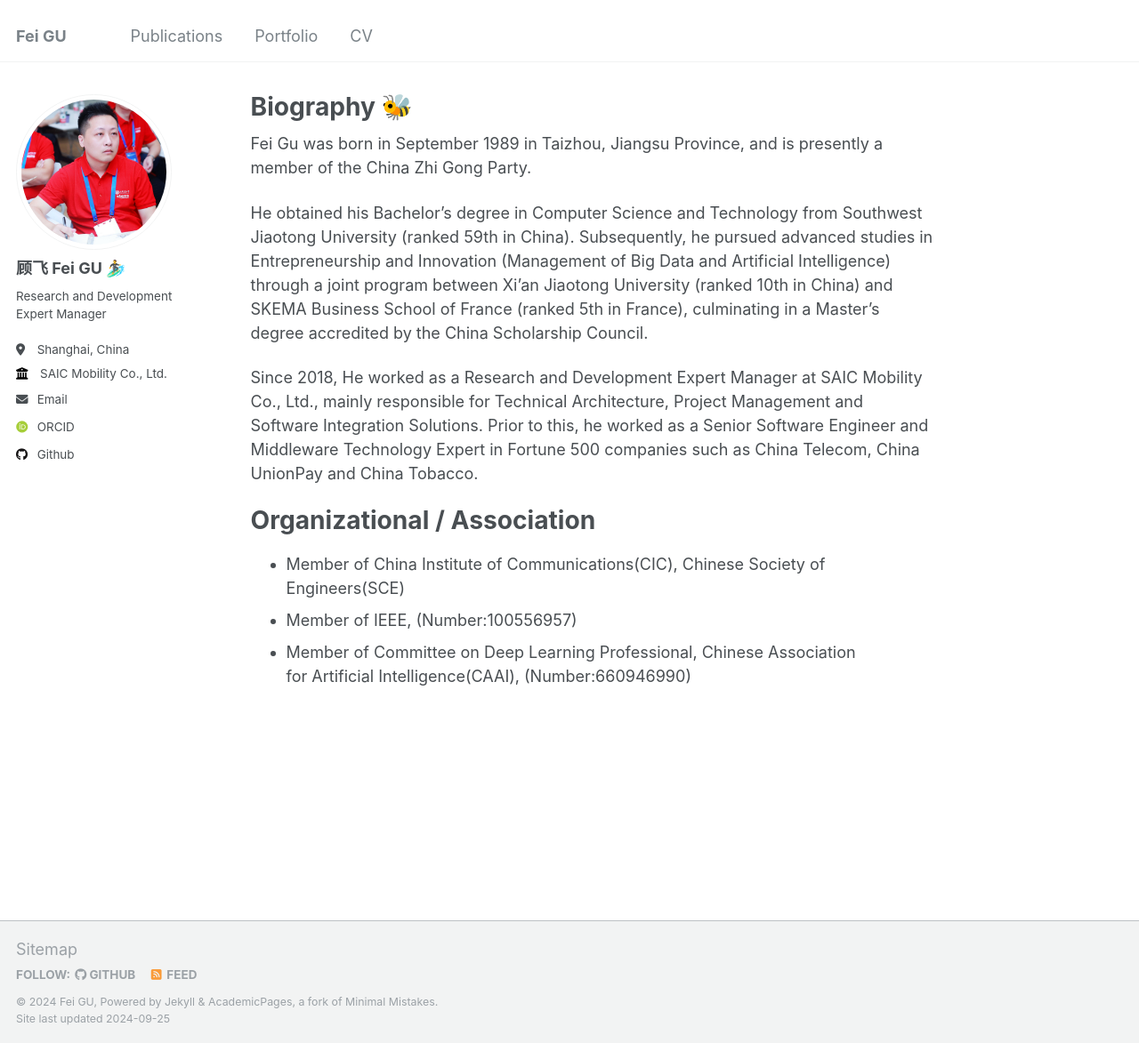
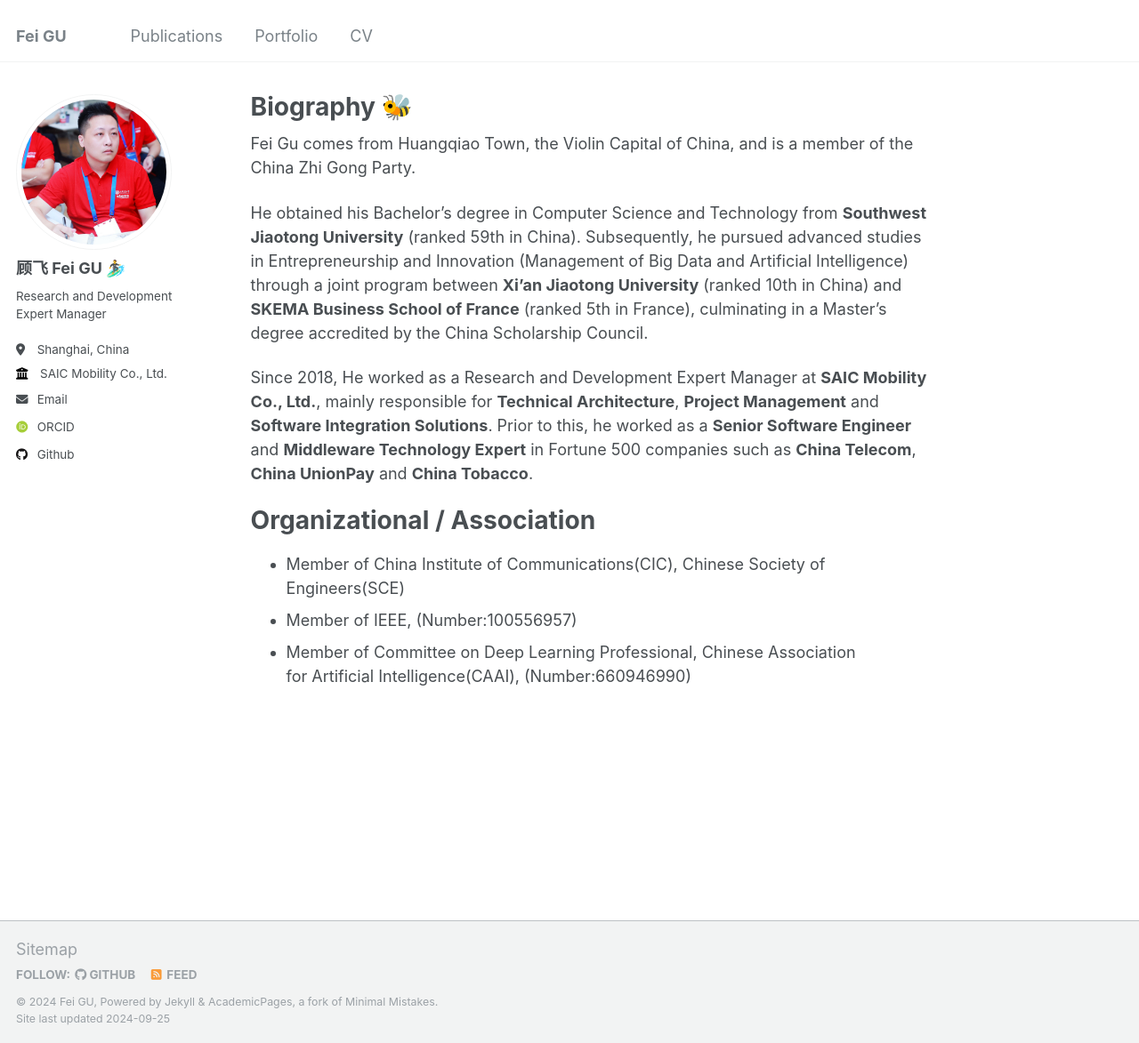
Before and after one commit to rongmax-gufei/rongmax-gufei.github.io, a Jekyll site: the page built from _pages/about.md, in a window 1280 px wide and 1173 px high. Shown: the whole window at 89% size. Built offline with Jekyll 4.4.1, drawn with Linux system fonts in a browser that asks for light colours; some web fonts are replaced.

Commit message:
Update about.md

```diff
--- a/_pages/about.md
+++ b/_pages/about.md
@@ -7,11 +7,11 @@ redirect_from:
   - /about.html
 ---
 
-Fei Gu was born in September 1989 in Taizhou, Jiangsu Province, and is presently a member of the China Zhi Gong Party.
+Fei Gu comes from Huangqiao Town, the Violin Capital of China, and is a member of the China Zhi Gong Party.
 
-He obtained his Bachelor's degree in Computer Science and Technology from Southwest Jiaotong University (ranked 59th in China). Subsequently, he pursued advanced studies in Entrepreneurship and Innovation (Management of Big Data and Artificial Intelligence) through a joint program between Xi'an Jiaotong University (ranked 10th in China) and SKEMA Business School of France (ranked 5th in France), culminating in a Master's degree accredited by the China Scholarship Council.
+He obtained his Bachelor's degree in Computer Science and Technology from **Southwest Jiaotong University** (ranked 59th in China). Subsequently, he pursued advanced studies in Entrepreneurship and Innovation (Management of Big Data and Artificial Intelligence) through a joint program between **Xi'an Jiaotong University** (ranked 10th in China) and **SKEMA Business School of France** (ranked 5th in France), culminating in a Master's degree accredited by the China Scholarship Council.
 
-Since 2018, He worked as a Research and Development Expert Manager at SAIC Mobility Co., Ltd., mainly responsible for Technical Architecture, Project Management and Software Integration Solutions. Prior to this, he worked as a Senior Software Engineer and Middleware Technology Expert in Fortune 500 companies such as China Telecom, China UnionPay and China Tobacco.
+Since 2018, He worked as a Research and Development Expert Manager at **SAIC Mobility Co., Ltd.**, mainly responsible for **Technical Architecture**, **Project Management** and **Software Integration Solutions**. Prior to this, he worked as a **Senior Software Engineer** and **Middleware Technology Expert** in Fortune 500 companies such as **China Telecom**, **China UnionPay** and **China Tobacco**.
 
 Organizational / Association
 ======
```
